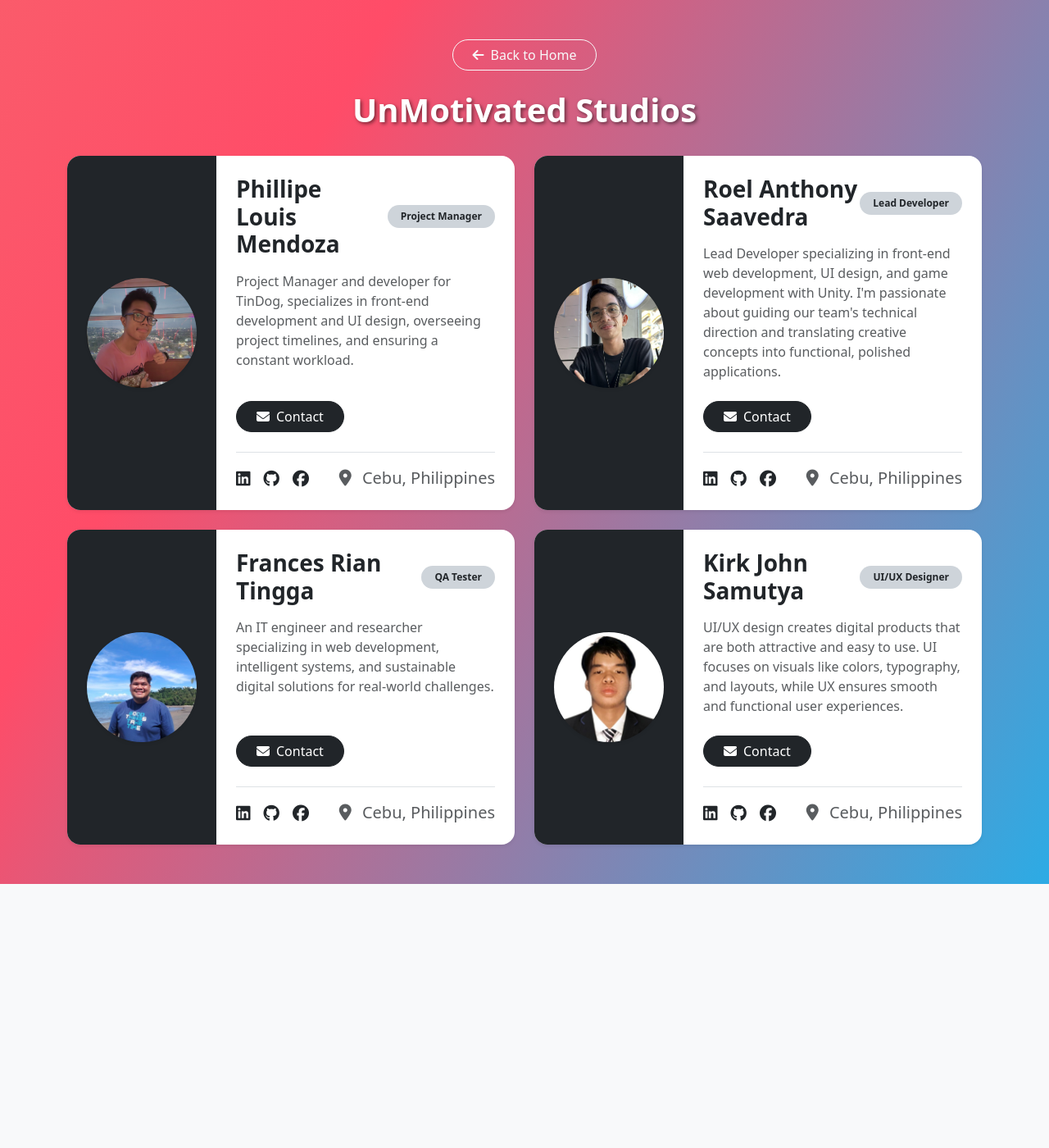
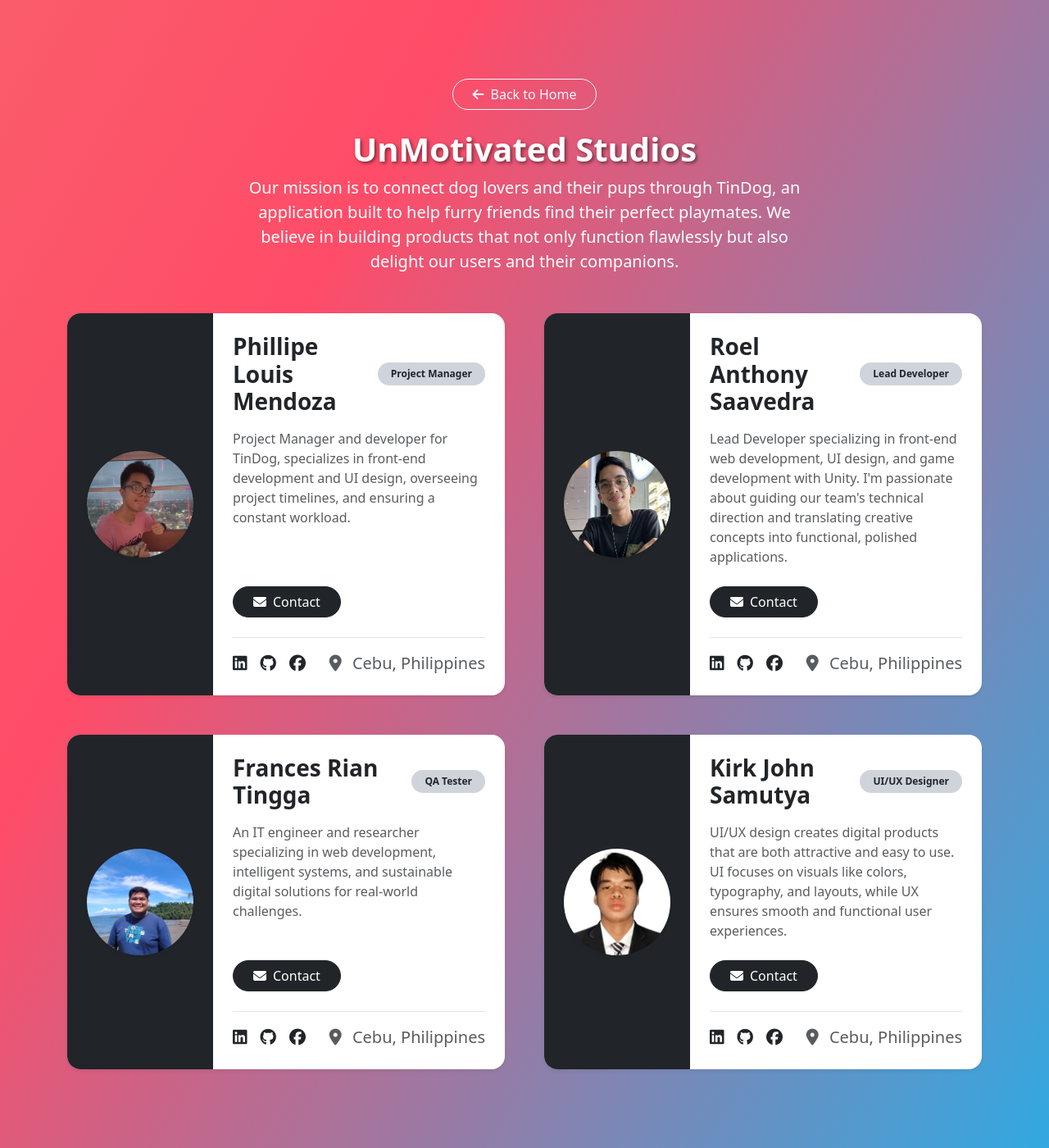
Before and after one commit to kirksamutya/TinDog-PHP, a PHP site: page /about.html in a window 1280 px wide. Shown: the whole page at 82% size. Before the commit the page ends 1078 px from the top, so only its background shows below. Run offline with PHP 8.4, Linux system fonts and the light colour scheme.

Commit message:
Refactor about us

```diff
--- a/about.html
+++ b/about.html
@@ -22,9 +22,10 @@
     <link rel="stylesheet" href="./assets/css/global-styles.css" />
     <link rel="stylesheet" href="./assets/css/about-styles.css" />
   </head>
-  <body>
+  <body class="d-flex flex-column min-vh-100">
+    <div class="content flex-grow-1">
       <section
-      class="gradient-background text-white min-vh-100 d-flex align-items-center justify-content-center"
+        class="gradient-background text-white d-flex flex-column align-items-center justify-content-center py-5"
       >
         <div class="container py-5">
           <div class="text-center mb-4">
@@ -36,10 +37,20 @@
             </a>
           </div>
 
-        <div class="team-name-section">
+          <div class="text-center mb-5">
             <h1 class="team-name">UnMotivated Studios</h1>
+            <p class="lead fw-normal intro-text">
+              Our mission is to connect dog lovers and their pups through
+              TinDog, an application built to help furry friends find their
+              perfect playmates. We believe in building products that not only
+              function flawlessly but also delight our users and their
+              companions.
+            </p>
           </div>
-        <div class="row g-4 justify-content-center d-flex align-items-stretch">
+
+          <div
+            class="row g-5 justify-content-center d-flex align-items-stretch"
+          >
             <div class="col-md-6 col-lg-6 d-flex">
               <div
                 class="contact-card bg-white rounded-4 shadow-sm overflow-hidden h-100"
@@ -72,9 +83,9 @@
                           </span>
                         </div>
                         <p class="card-text text-muted mb-4">
-                        Project Manager and developer for TinDog, specializes in
-                        front-end development and UI design, overseeing project
-                        timelines, and ensuring a constant workload.
+                          Project Manager and developer for TinDog, specializes
+                          in front-end development and UI design, overseeing
+                          project timelines, and ensuring a constant workload.
                         </p>
                       </div>
                       <div>
@@ -92,7 +103,7 @@
                           >
                             <div class="d-flex gap-3">
                               <a
-                              href="https://www.linkedin.com/in/phillip-mendoza-43b931328/"
+                                href="https://www.linkedin.com/in/phillip-mendoza-43b931379/"
                                 target="_blank"
                               >
                                 <i
@@ -161,10 +172,10 @@
                         </div>
                         <p class="card-text text-muted mb-4">
                           Lead Developer specializing in front-end web
-                        development, UI design, and game development with Unity.
-                        I'm passionate about guiding our team's technical
-                        direction and translating creative concepts into
-                        functional, polished applications.
+                          development, UI design, and game development with
+                          Unity. I'm passionate about guiding our team's
+                          technical direction and translating creative concepts
+                          into functional, polished applications.
                         </p>
                       </div>
                       <div>
@@ -340,8 +351,8 @@
                         <p class="card-text text-muted mb-4">
                           UI/UX design creates digital products that are both
                           attractive and easy to use. UI focuses on visuals like
-                        colors, typography, and layouts, while UX ensures smooth
-                        and functional user experiences.
+                          colors, typography, and layouts, while UX ensures
+                          smooth and functional user experiences.
                         </p>
                       </div>
                       <div>
@@ -398,6 +409,7 @@
           </div>
         </div>
       </section>
+    </div>
 
     <script
       src="https://cdn.jsdelivr.net/npm/bootstrap@5.3.7/dist/js/bootstrap.bundle.min.js"
--- a/assets/css/about-styles.css
+++ b/assets/css/about-styles.css
@@ -3,10 +3,11 @@
  *
  * This file contains styles specific to the About Us page.
  */
-
-.team-name-section {
-  text-align: center;
-  margin-bottom: 2rem;
+.intro-text {
+  font-size: 1.25rem;
+  color: #fff;
+  max-width: 700px;
+  margin: 0 auto 1.5rem auto;
 }
 
 .team-name {
@@ -14,5 +15,4 @@
   font-weight: bold;
   color: #fff;
   text-shadow: 2px 2px 4px rgba(0, 0, 0, 0.5);
-  margin-top: 1rem;
 }
--- a/assets/css/global-styles.css
+++ b/assets/css/global-styles.css
@@ -36,13 +36,14 @@
   transition: background-color 0.3s ease, border-color 0.3s ease;
 }
 
-/* Prefab: Consistent red hover effect for dark and outline-dark buttons */
+/* Prefab: Consistent red hover effect for dark buttons */
 .btn-dark:hover,
 .btn-dark:focus {
   background-color: #ff4c68;
   border-color: #ff4c68;
 }
 
+/* Prefab: Consistent red hover effect for outline-dark buttons */
 .btn-tindog.btn-outline-dark:hover,
 .btn-tindog.btn-outline-dark:focus {
   background-color: #ff4c68;
@@ -128,10 +129,10 @@
 }
 
 /* Footer & Nav */
-.footer-section {
-  border-top: 1px solid #eee;
+.site-footer {
+  padding-top: 1rem;
+  padding-bottom: 1rem;
   font-size: 0.9rem;
-  margin-bottom: 0px !important;
 }
 
 .navbar {
```
Also changed, not shown: faq.html (+11 -11 lines), index.html (+4 -8 lines). Lines whose indentation alone changed are shown as unchanged.
